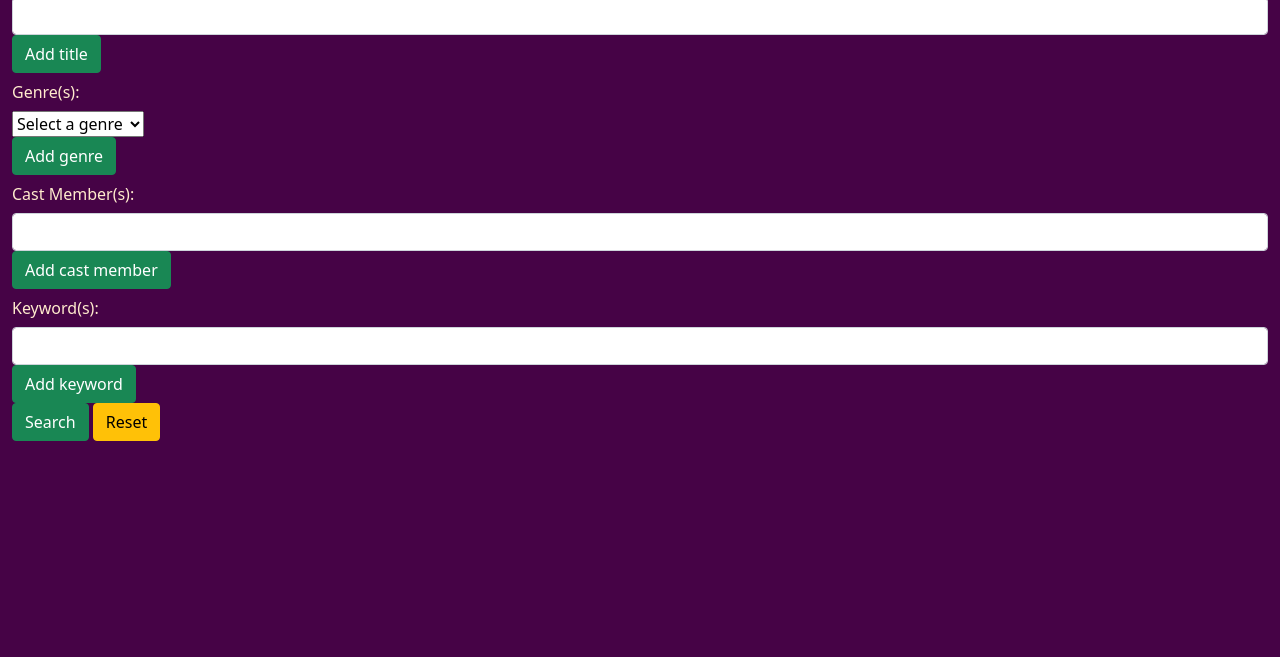
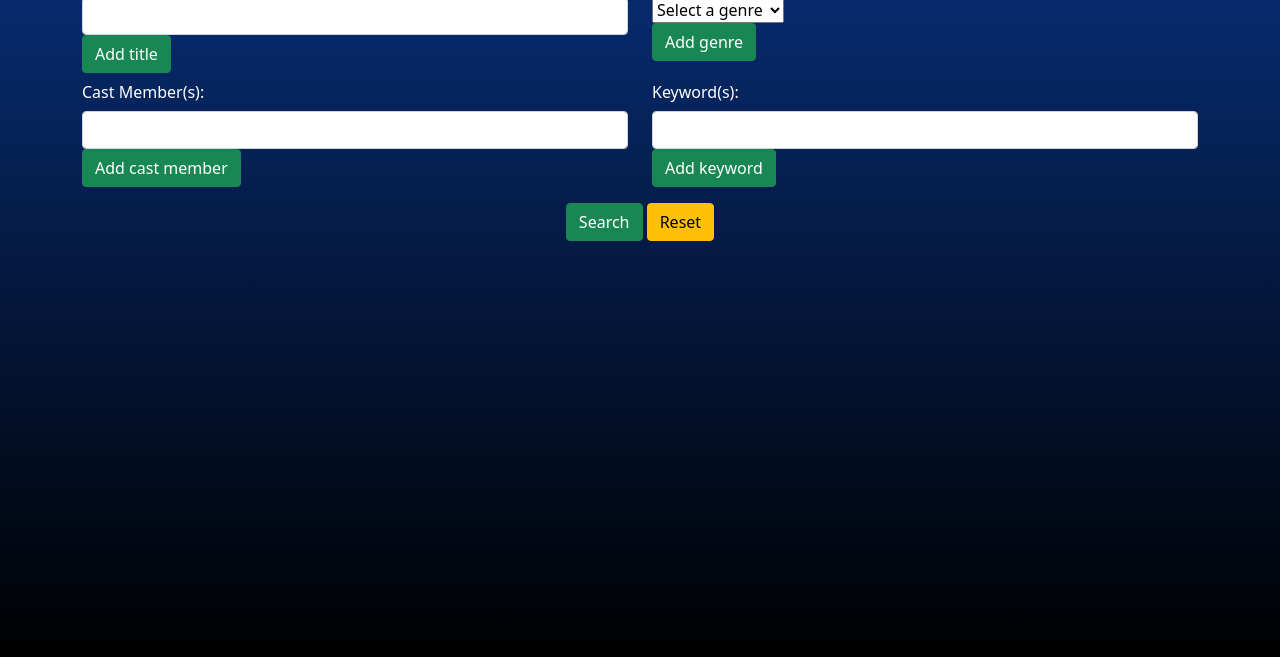
Before and after one commit to mellowmorgan/movie-suggester, a website built with webpack: page src/index.html in a window 1280 px wide. Shown: the part 143-800 px from the top of the page. Built offline with nearby package versions, Linux system fonts and the light colour scheme.

Commit message:
put form into columns and added styling
Co-authored-by: Aaron Minnick <abminnick@gmail.com>
Co-authored-by: Frank Proulx <frankproulx7@gmail.com>
Co-authored-by: Morgan Waites <morgan.waites@gmail.com>

```diff
--- a/src/css/styles.css
+++ b/src/css/styles.css
@@ -1,9 +1,15 @@
 body {
-  background-color: rgb(70, 3, 70);
-  color: blanchedalmond;
+  background: linear-gradient(#093485,#000000);
+  background-repeat: no-repeat;
+  background-attachment: fixed;
+  color:white;
   --card-height: 50vh;
 }
 
+.submit-button-area {
+  padding: 2vh;
+  text-align: center;
+}
 
 #movie-carousel {
   margin-bottom: 100px;
@@ -41,6 +47,7 @@ body {
 .flip-card-back {
   transform: rotateY(180deg);
   height: var(--card-height);
+  overflow: auto;
 }
 
 .movie-poster {
@@ -59,6 +66,7 @@ body {
   overflow: auto;
   display: none;
 }
+
 .tag-btn-x {
   color: pink;
   font-weight: bold;
--- a/src/index.html
+++ b/src/index.html
@@ -7,14 +7,12 @@
   <title>Movie Suggester</title>
 </head>
 <body>
-  <div class="container-fluid">
+  <div class="container">
     <h1>Movie Suggester</h1>
-    <nav>
-
-    </nav>
     <h2>Search for Movies</h2>
     <form id="movie-form">
-      <!-- mw start -->
+      <div class="row">
+        <div class="col-6">
           <div class="form-group">
             <label for="input-title" class="col-form-label">Similar movie title:</label>
             <div id="selected-title"></div>
@@ -23,7 +21,8 @@
               <button id="add-title" class="btn btn-success" type="button">Add title</button>
             </div>
           </div>
-      <!-- mw end -->
+        </div>
+        <div class="col-6">
           <label for="genre" class="col-form-label">Genre(s):</label>
           <div id="selected-genres"></div>
           <button type="submit" disabled style="display: none" aria-hidden="true"></button>
@@ -54,6 +53,10 @@
               <button id="add-genre" class="btn btn-success" type="button">Add genre</button>
             </div>
           </div>
+        </div>
+      </div>
+      <div class="row">
+        <div class="col-6">
           <div class="form-group">
             <label for="cast-member" class="col-form-label">Cast Member(s):</label>
             <div id="selected-cast-members"></div>
@@ -62,6 +65,8 @@
               <button id="add-cast-member" class="btn btn-success" type="button">Add cast member</button>
             </div>
           </div>
+        </div>
+        <div class="col-6">
           <div class="form-group">
             <label for="keyword" class="col-form-label">Keyword(s):</label>
             <div id="selected-keywords"></div>
@@ -71,11 +76,14 @@
               <button id="add-keyword" class="btn btn-success" type="button">Add keyword</button>
             </div>
           </div>
-      <div class="button">
+        </div>
+      </div>
+      <div class="submit-button-area">
         <button id="submit" class="btn btn-success" type="submit">Search</button>
         <button id="reset" class="btn btn-warning" type="reset">Reset</button>
       </div>
     </form>
+  </div>
     <div id="results">
       <div id="movie-carousel" class="carousel slide" data-bs-ride="carousel" data-bs-interval="false">
         <div id="movie-inner" class="carousel-inner"></div>
@@ -90,6 +98,5 @@
       </div>
     </div>
     <div id="no-results"><p id="no-styles">No results found.</p></div>
-  </div>
 </body>
 </html>
```
Lines whose indentation alone changed are shown as unchanged.
